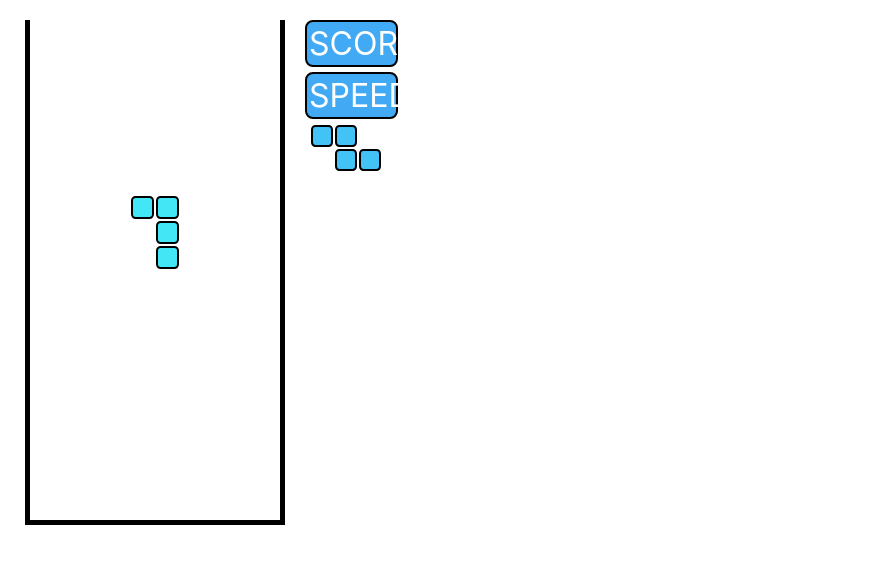
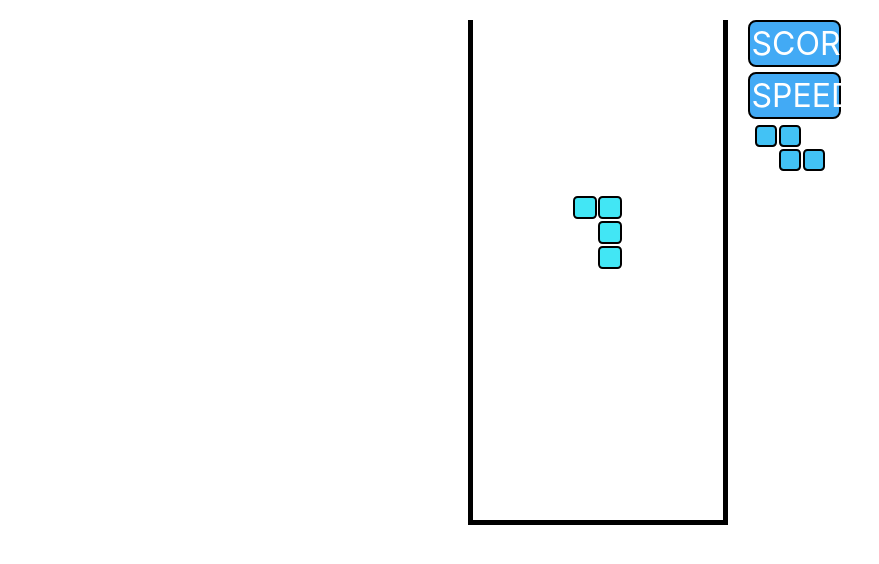
Before and after one commit to RGilyazov/Tetris, a React (Create React App) app: page / in a window 1280 px wide. Shown: the top 564 px of the page, without its empty margins (0-879 px from the left). Built offline with nearby package versions, Linux system fonts and the light colour scheme.

Commit message:
disign changes

```diff
--- a/src/App.css
+++ b/src/App.css
@@ -36,9 +36,15 @@
 
 .glass--outer {
   display: flex;
+
+
 }
-body {
-    margin: 0px;
+ .glass--outer--right{
+   justify-content: center;
+ }
+
+.glass--outer--bottom{
+  align-items: stretch;
 }
 
 .infoBadge {
--- a/src/components/glass.jsx
+++ b/src/components/glass.jsx
@@ -31,9 +31,7 @@ export default function Glass (props){
     const style={width: `${cellSize *colsCount }px`,
            height: `${cellSize * rowsCount}px`}
 
-    const margin_left = direction ==='row'? 5: (props.value.maxWidth - 50 - cellSize * colsCount)/2
-
-    return <div className='glass--outer' style={{'flex-direction': direction, 'margin-left': margin_left}}>
+    return <div className={`glass--outer  glass--outer--${direction==='row'?'right': 'bottom'}`} style={{'flex-direction': direction}}>
                <div className={props.preview?'':'glass--inner'} style={style}>
                      {!props.preview && props.pause && !props.gameOver && <Message message={['PAUSE']}/>}
                      {!props.preview && props.gameOver &&
```
